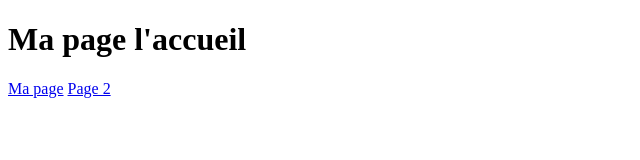
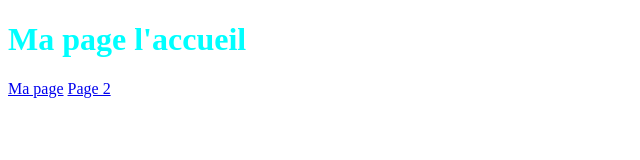
Before and after one commit to ledialena/Myfirswebsite, a plain HTML site: page index.html in a window 1280 px wide. Shown: the whole page, without its empty margins (0-640 px from the left). Drawn offline with Linux system fonts and the light colour scheme.

Commit message:
j'ai changé la colour du h1

```diff
--- a/index.html
+++ b/index.html
@@ -7,7 +7,7 @@
     <title>Accueil</title>
 </head>
 <body>
-    <h1>Ma page l'accueil</h1>
+    <h1 style="color: aqua;">Ma page l'accueil</h1>
     <a href="page1.html" title="ma 1ere page">Ma page</a>
 
     <a href="page_interne/page2.html" title="Page2">Page 2</a>
```
